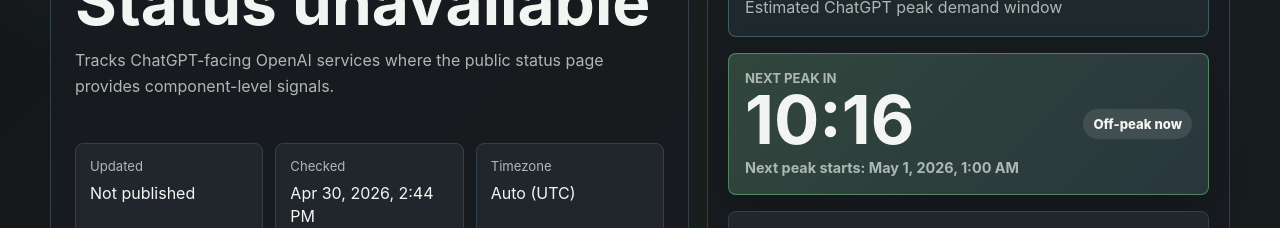
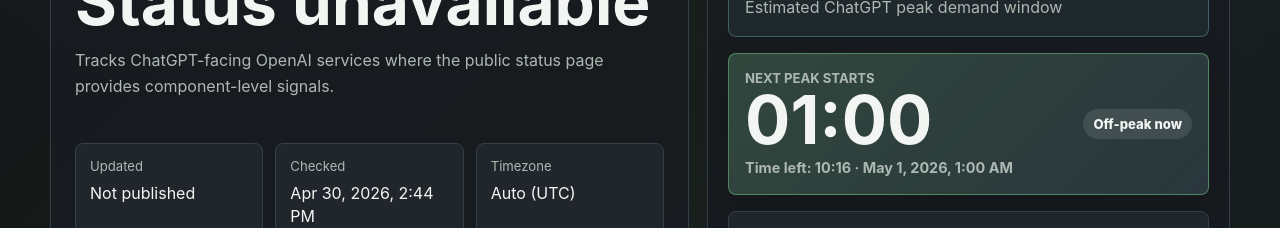
Before and after one commit to mknopfler9461/MY_LAB, a Next.js app: page / in a window 1280 px wide. Shown: the part 531-759 px from the top of the page. Built offline with nearby package versions, Linux system fonts and the light colour scheme; no server answers.

Commit message:
UI bugfix

```diff
--- a/app/page.js
+++ b/app/page.js
@@ -52,6 +52,7 @@
     countdownOffPeak: "Off-peak in",
     nextPeakAt: "Next peak starts",
     offPeakAt: "Off-peak starts",
+    timeLeft: "Time left",
     peakNow: "Peak now",
     offPeakNow: "Off-peak now",
     read: "Read",
@@ -114,6 +115,7 @@
     countdownOffPeak: "オフピークまで",
     nextPeakAt: "次のピーク開始",
     offPeakAt: "オフピーク開始",
+    timeLeft: "残り時間",
     peakNow: "ピーク中",
     offPeakNow: "オフピーク中",
     read: "読む",
@@ -176,6 +178,7 @@
     countdownOffPeak: "距离非高峰",
     nextPeakAt: "下一次高峰开始",
     offPeakAt: "非高峰开始",
+    timeLeft: "剩余时间",
     peakNow: "当前为高峰",
     offPeakNow: "当前为非高峰",
     read: "阅读",
@@ -250,6 +253,26 @@
   return new Intl.DateTimeFormat(locale, {
     dateStyle: "medium",
     timeStyle: "short",
+    timeZone: resolved
+  }).format(date);
+}
+
+function formatTimeOnly(value, timezoneId, lang) {
+  if (!value) return copy[lang].notPublished;
+  const date = new Date(value);
+  const resolved = resolveTimeZone(timezoneId);
+  const offset = getFixedOffsetHours(resolved);
+  const locale = lang === "ja" ? "ja-JP" : lang === "zh" ? "zh-CN" : "en";
+
+  if (offset !== null) {
+    const shifted = new Date(date.getTime() + offset * 60 * 60 * 1000);
+    return shifted.toISOString().slice(11, 16);
+  }
+
+  return new Intl.DateTimeFormat(locale, {
+    hour: "2-digit",
+    minute: "2-digit",
+    hour12: false,
     timeZone: resolved
   }).format(date);
 }
@@ -544,10 +567,10 @@
             {peakCountdown ? (
               <div className={`countdown ${peakCountdown.isPeakNow ? "isPeak" : "isOffPeak"}`}>
                 <div>
-                  <span>{peakCountdown.isPeakNow ? t.countdownOffPeak : t.countdownPeak}</span>
-                  <strong>{peakCountdown.value}</strong>
+                  <span>{peakCountdown.isPeakNow ? t.offPeakAt : t.nextPeakAt}</span>
+                  <strong>{formatTimeOnly(peakCountdown.targetAt, timezoneId, lang)}</strong>
                   <small className="countdownTime">
-                    {peakCountdown.isPeakNow ? t.offPeakAt : t.nextPeakAt}:{" "}
+                    {t.timeLeft}: {peakCountdown.value} ·{" "}
                     {formatDateTime(peakCountdown.targetAt, timezoneId, lang)}
                   </small>
                 </div>
```
